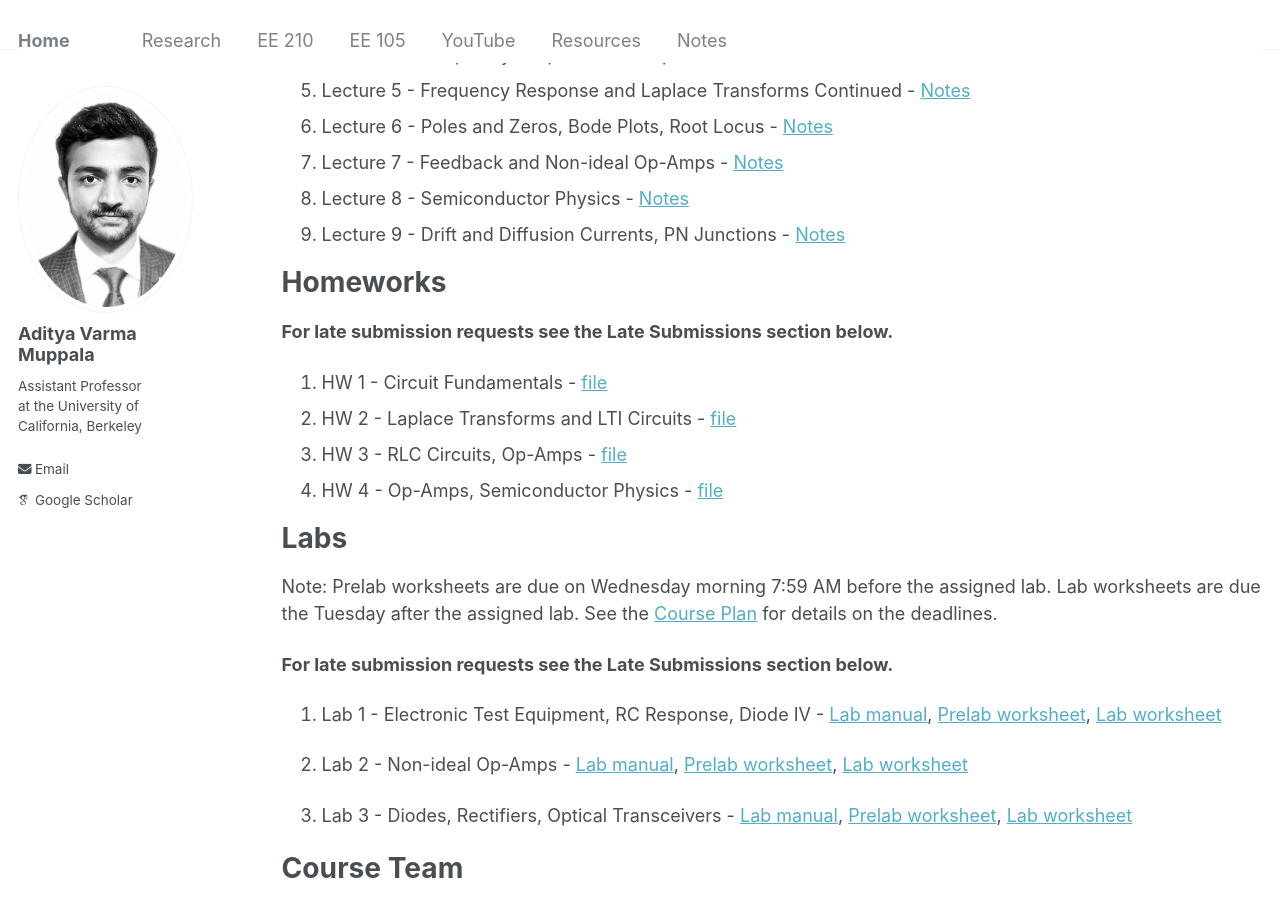
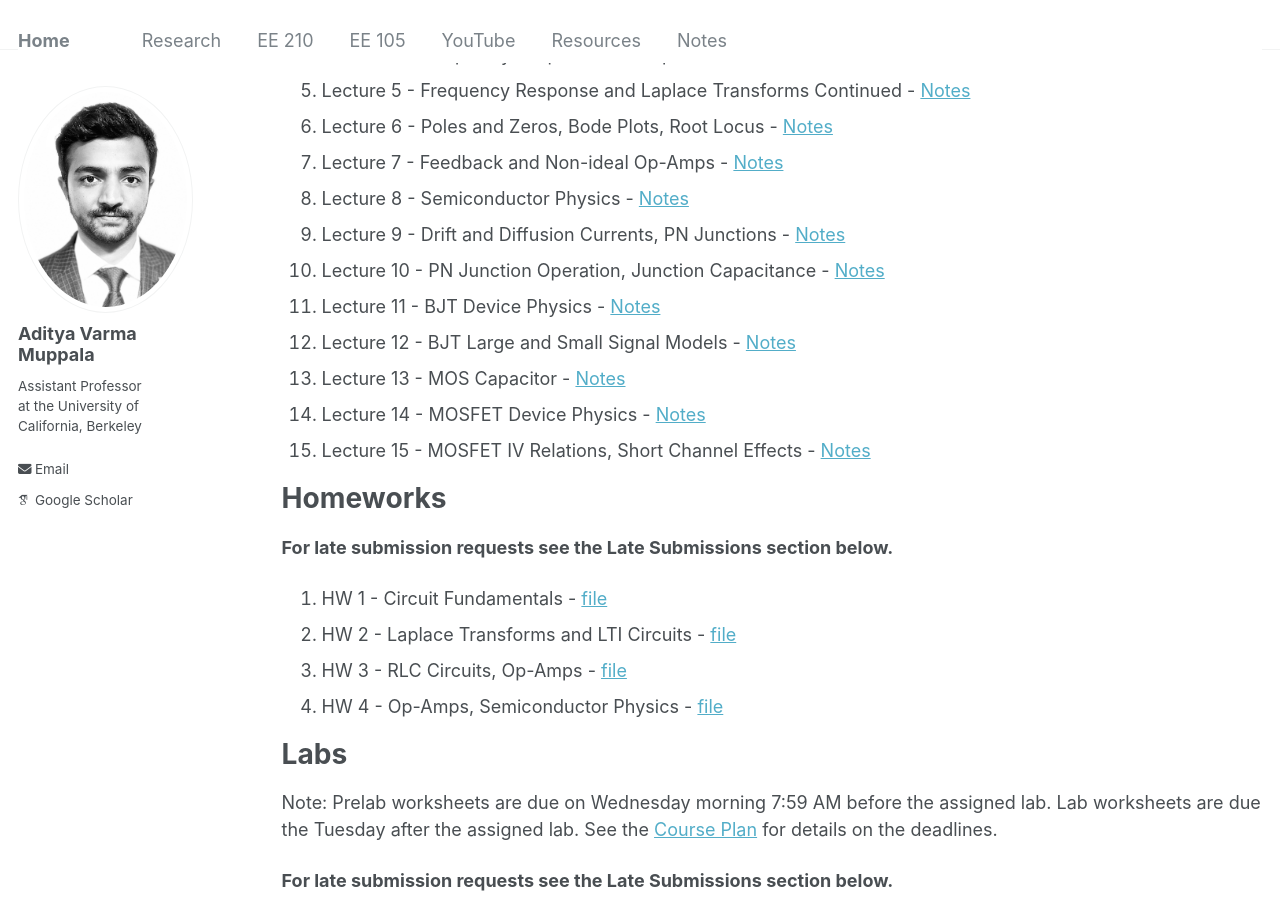
Before and after one commit to AdityaMuppala/adityamuppala.github.io, a Jekyll site: the page built from _pages/teaching105.md, in a window 1280 px wide and 900 px high, scrolled down 324 px. Built offline with Jekyll 4.4.1, drawn with Linux system fonts in a browser that asks for light colours; some web fonts are replaced.

Commit message:
Update teaching105.md

```diff
--- a/_pages/teaching105.md
+++ b/_pages/teaching105.md
@@ -17,6 +17,12 @@ Will be posted to YouTube into the [EE 105 Spring 2026 Playlist](https://www.you
 7. Lecture 7 - Feedback and Non-ideal Op-Amps - [Notes](https://adityamuppala.github.io/assets/EE_105/Notes/105_Lec7.pdf)
 8. Lecture 8 - Semiconductor Physics - [Notes](https://adityamuppala.github.io/assets/EE_105/Notes/105_Lec8.pdf)
 9. Lecture 9 - Drift and Diffusion Currents, PN Junctions - [Notes](https://adityamuppala.github.io/assets/EE_105/Notes/105_Lec9.pdf)
+10. Lecture 10 - PN Junction Operation, Junction Capacitance - [Notes](https://adityamuppala.github.io/assets/EE_105/Notes/105_Lec10.pdf)
+11. Lecture 11 - BJT Device Physics - [Notes](https://adityamuppala.github.io/assets/EE_105/Notes/105_Lec11.pdf)
+12. Lecture 12 - BJT Large and Small Signal Models - [Notes](https://adityamuppala.github.io/assets/EE_105/Notes/105_Lec12.pdf)
+13. Lecture 13 - MOS Capacitor - [Notes](https://adityamuppala.github.io/assets/EE_105/Notes/105_Lec13.pdf)
+14. Lecture 14 - MOSFET Device Physics - [Notes](https://adityamuppala.github.io/assets/EE_105/Notes/105_Lec14.pdf)
+15. Lecture 15 - MOSFET IV Relations, Short Channel Effects - [Notes](https://adityamuppala.github.io/assets/EE_105/Notes/105_Lec15.pdf)
 
 # Homeworks
 
```
